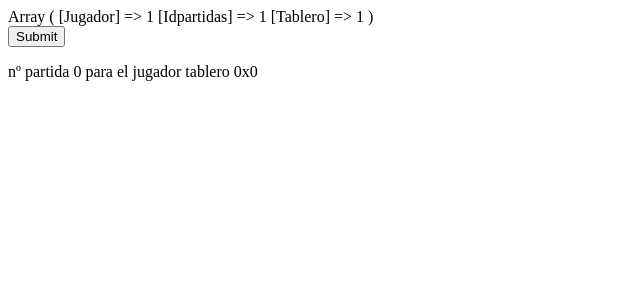
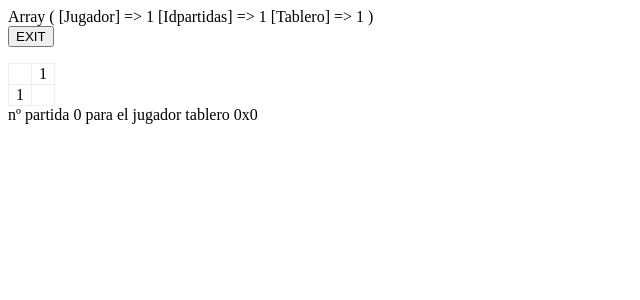
Before and after one commit to DanielPerezDomingo/barcos, a PHP site: page /partida.php in a window 1280 px wide. Shown: the top 300 px of the page, without its empty margins (0-640 px from the left). Run offline with PHP 8.4, Linux system fonts and the light colour scheme; the visitor is signed in with stand-in values (Sample User, id 1); tables that the repository leaves empty or names only in its code hold one stand-in row (values such as "Sample post"); data that the repository does not hold is empty.

Commit message:
Checkpoint

```diff
--- a/partida.php
+++ b/partida.php
@@ -1,4 +1,5 @@
 <?php
+include "table.php";
 ini_set('display_errors', 'On');
 function Redirect($url, $permanent = false)
 {
@@ -16,6 +17,7 @@ if (!isset($_SESSION['Jugador'])) {
 ?>
 <html>
    <head>
+    <link rel="stylesheet" type="text/css" href="style.css"/>
    <title>
     <?php
         //echo $_SESSION['Jugador']." ".$_SESSION[]...
@@ -28,9 +30,11 @@ if (!isset($_SESSION['Jugador'])) {
 <?php print_r($_SESSION);?>
    <form action="" method="POST">
    <input type="hidden" name="logout" value="1">
-   <input type="submit" value="Submit">
+   <input type="submit" value="EXIT">
  </form>
 <?php
+tablero($_SESSION["Tablero"]);
+
 
 
 $mysqli=new mysqli("localhost", "root", "-*/987<zx", "barcos");
--- /dev/null
+++ b/style.css
@@ -0,0 +1,12 @@
+.tablero{
+border: 1px;
+border-collapse:collapse;
+text-align: center;
+}
+
+.tablero tr{
+    height: 20px
+}
+.tablero td{
+    width: 20px
+}
--- /dev/null
+++ b/table.php
@@ -0,0 +1,22 @@
+<?php
+function tablero($dimensiones)
+{
+    echo'<table border="1px" class="tablero" >';
+
+    for ($y=0;$y<=$dimensiones;$y++) {
+        echo"<tr>";
+        for ($x=0;$x<=$dimensiones;$x++) {
+            echo "<td>";
+            if ($x==0 && $y!=0) {
+                echo $y;
+            }
+            if ($y==0 && $x!=0) {
+                echo  $x;
+            }
+            echo "</td>";
+        }
+        echo"</tr>";
+    }
+
+    echo"</table>";
+}
```
Also changed, not shown: DB.php (+12 -3 lines), index.php (+4 -9 lines).
